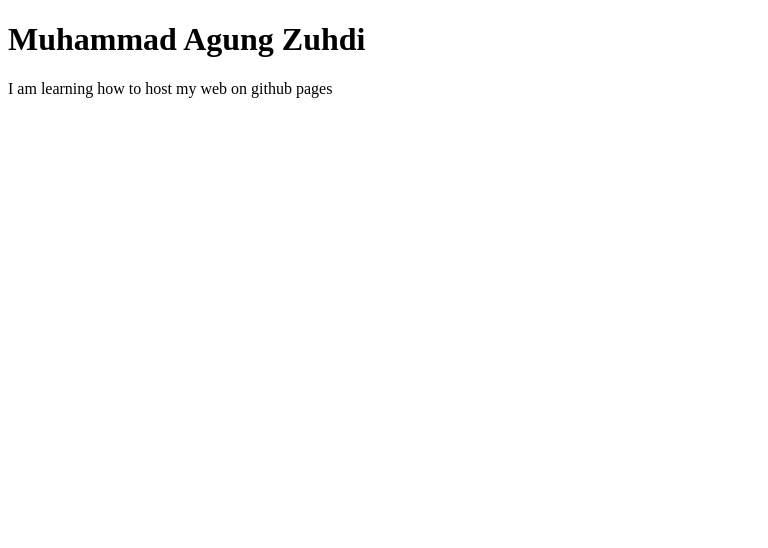
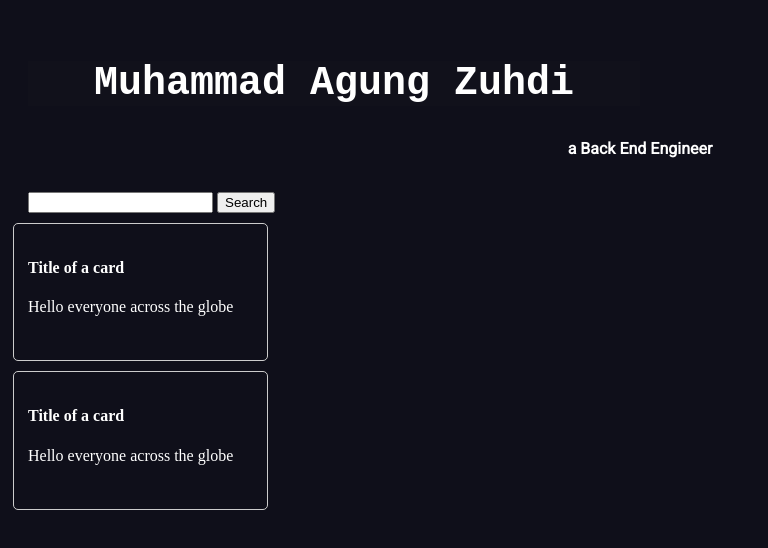
Before and after one commit to MAZuhdi/mazuhdi.github.io, a plain HTML site: page index.html in a window 1280 px wide. Shown: the whole page, without its empty margins (0-768 px from the left). Drawn offline with Linux system fonts and the light colour scheme; a web font is replaced by a local one.

Commit message:
Second Update

```diff
--- /dev/null
+++ b/assets/css/style.css
@@ -0,0 +1,50 @@
+body {
+  background-color: rgb(15, 15, 26);
+  color: white;
+}
+
+h1 {
+  font-size: 2.5rem;
+  font-family: Eagle Lake, monospace;
+  /* font yg kedua itu backup kalo font pertama engga bisa diakses */
+  background-color: rgba(45, 45, 45, 0.1);
+  width: 50%;
+  text-align: center;
+}
+h2 {
+  font-size: 1rem;
+  font-family: Roboto, sans-serif;
+}
+.section {
+}
+
+.fullCard {
+  width: 245px;
+  border: 1px solid #ccc;
+  border-radius: 5px;
+  margin: 10px 5px;
+  padding: 4px;
+}
+.cardContent {
+  padding: 10px;
+}
+.cardText {
+  margin-bottom: 30px;
+}
+
+.mainbox {
+  padding: 20px 20px 0 20px;
+  /* margin: -15px; */
+}
+.secondarybox {
+  text-align: center;
+  /* padding: 0px; */
+  /* margin-top: -50px;
+  margin: 0px; */
+}
+
+.see {
+  border-style: solid;
+  border-color: black;
+  border-width: 5px;
+}
--- a/index.html
+++ b/index.html
@@ -5,9 +5,55 @@
     <meta http-equiv="X-UA-Compatible" content="IE=edge" />
     <meta name="viewport" content="width=device-width, initial-scale=1.0" />
     <title>MAZuhdi Website</title>
+
+    <!-- Google Font -->
+    <link rel="preconnect" href="https://fonts.googleapis.com" />
+    <link rel="preconnect" href="https://fonts.gstatic.com" crossorigin />
+    <link
+      href="https://fonts.googleapis.com/css2?family=Eagle+Lake&display=swap"
+      rel="stylesheet"
+    />
+    <link
+      href="https://fonts.googleapis.com/css2?family=Roboto&display=swap"
+      rel="stylesheet"
+    />
+    <!-- CSS -->
+    <link rel="stylesheet" href="assets/css/style.css" />
   </head>
   <body>
-    <h1>Muhammad Agung Zuhdi</h1>
-    <p>I am learning how to host my web on github pages</p>
+    <section>
+      <div class="mainbox">
+        <h1>Muhammad Agung Zuhdi</h1>
+      </div>
+      <div class="secondarybox">
+        <h2>a Back End Engineer</h2>
+      </div>
+    </section>
+    <section>
+      <div class="mainbox">
+        <form action="#" method="get">
+          <input type="text" name="search" id="search" />
+          <button type="submit">Search</button>
+        </form>
+      </div>
+    </section>
+
+    <div class="fullCard">
+      <div class="cardContent">
+        <div class="cardText">
+          <h4>Title of a card</h4>
+          <p>Hello everyone across the globe</p>
+        </div>
+      </div>
+    </div>
+
+    <div class="fullCard">
+      <div class="cardContent">
+        <div class="cardText">
+          <h4>Title of a card</h4>
+          <p>Hello everyone across the globe</p>
+        </div>
+      </div>
+    </div>
   </body>
 </html>
```
